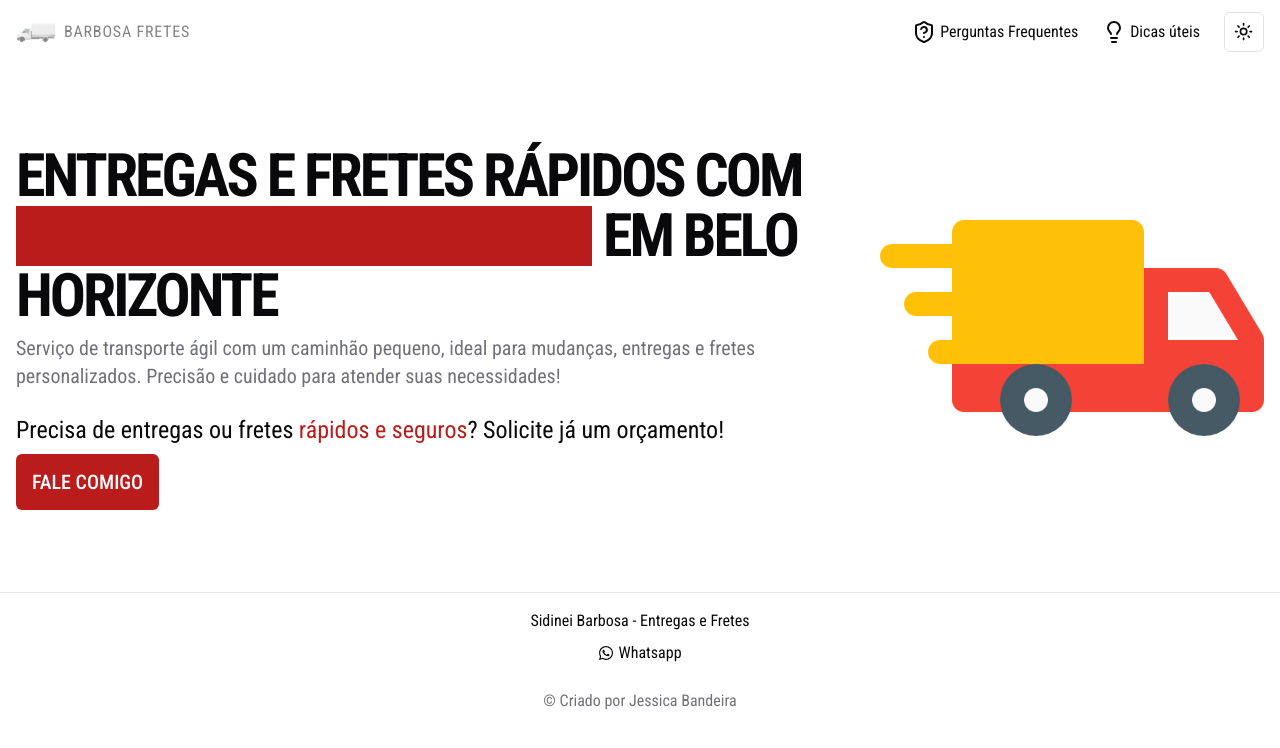
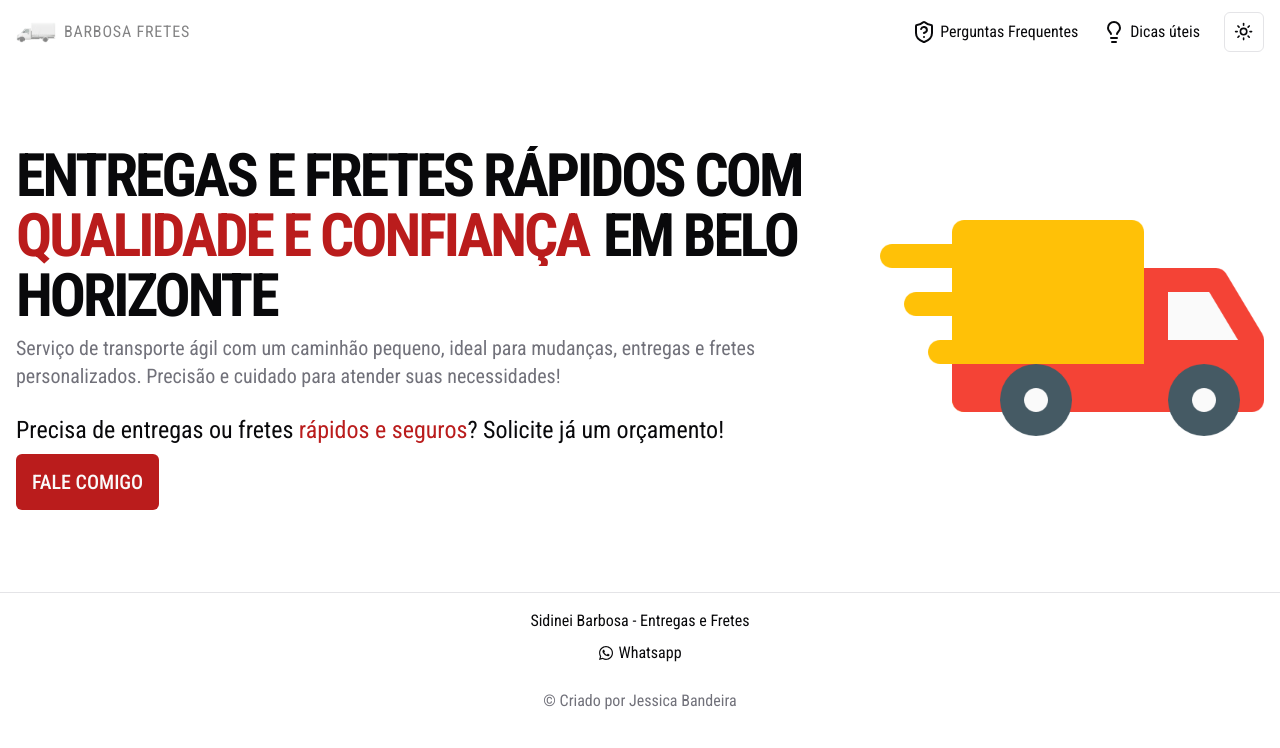
Before and after one commit to jessicasantosb/freelance-barbosa-transportes, a Next.js app: page / in a window 1280 px wide. Shown: the top 748 px of the page. Built offline with nearby package versions, Linux system fonts and the light colour scheme.

Commit message:
feat: create home message animation using motion

```diff
--- a/src/components/home/message-trigger.tsx
+++ b/src/components/home/message-trigger.tsx
@@ -1,8 +1,10 @@
 "use client";
 
+import * as motion from "motion/react-client";
 import { useState } from "react";
 
 import { ContactDialog } from "../contact-dialog/dialog";
+import { homeMessageVariants } from "../shared/animation-variants";
 import { Button } from "../ui/button";
 
 export function MessageTrigger() {
@@ -10,17 +12,25 @@ export function MessageTrigger() {
 
   return (
     <section>
-      <p className="text-2xl pb-2">
+      <div className="overflow-hidden">
+        <motion.p variants={homeMessageVariants} className="text-2xl pb-2">
           Precisa de entregas ou fretes{" "}
           <span className="text-secondary">rápidos e seguros</span>? Solicite já
           um orçamento!
-      </p>
-      <Button
+        </motion.p>
+      </div>
+
+      <div className="overflow-hidden">
+        <Button asChild>
+          <motion.button
+            variants={homeMessageVariants}
             className="h-14 uppercase text-xl bg-secondary"
             onClick={() => setDialogOpen(true)}
           >
             Fale Comigo
+          </motion.button>
         </Button>
+      </div>
       <ContactDialog open={dialogOpen} onOpenChange={setDialogOpen} />
     </section>
   );
--- a/src/components/home/message.tsx
+++ b/src/components/home/message.tsx
@@ -1,23 +1,33 @@
+import * as motion from "motion/react-client";
+import { homeMessageVariants } from "../shared/animation-variants";
 import { MessageTrigger } from "./message-trigger";
 
 export function HomeMessage() {
   return (
-    <div className="flex-1 animation-fadeIn">
-      <h1 className="pb-2 uppercase tracking-tighter text-5xl md:text-6xl font-bold">
-        Entregas e Fretes Rápidos com{" "}
-        <div className="animation-highlight-wrap inline sm:inline-flex pr-1 overflow-hidden">
-          <span className="text-secondary animation-highlight">
-            Qualidade e Confiança
-          </span>
-        </div>{" "}
-        em Belo Horizonte
-      </h1>
-      <h3 className="pb-6 text-xl text-muted-foreground">
-        Serviço de transporte ágil com um caminhão pequeno, ideal para mudanças,
-        entregas e fretes personalizados. Precisão e cuidado para atender suas
-        necessidades!
-      </h3>
+    <motion.div initial="hidden" animate="visible" className="flex-1">
+      <div className="overflow-hidden">
+        <motion.h1
+          variants={homeMessageVariants}
+          className="pb-2 uppercase tracking-tighter text-5xl md:text-6xl font-bold"
+        >
+          Entregas e Fretes Rápidos com{" "}
+          <div className="inline sm:inline-flex pr-1 overflow-hidden">
+            <span className="text-secondary">Qualidade e Confiança</span>
+          </div>{" "}
+          em Belo Horizonte
+        </motion.h1>
+      </div>
+      <div className="overflow-hidden">
+        <motion.h3
+          variants={homeMessageVariants}
+          className="pb-6 text-xl text-muted-foreground"
+        >
+          Serviço de transporte ágil com um caminhão pequeno, ideal para
+          mudanças, entregas e fretes personalizados. Precisão e cuidado para
+          atender suas necessidades!
+        </motion.h3>
+      </div>
       <MessageTrigger />
-    </div>
+    </motion.div>
   );
 }
--- a/src/components/shared/animation-variants.ts
+++ b/src/components/shared/animation-variants.ts
@@ -50,3 +50,15 @@ export const homeImageVariants: Variants = {
     transition: { duration: 1, ease: "easeOut" },
   },
 };
+
+export const homeMessageVariants: Variants = {
+  hidden: {
+    opacity: 0,
+    transform: "translateY(100%)",
+  },
+  visible: {
+    opacity: 1,
+    transform: "translateY(0)",
+    transition: { duration: 0.4, delay: 0.8, ease: "easeIn" },
+  },
+};
```
Lines whose indentation alone changed are shown as unchanged.
